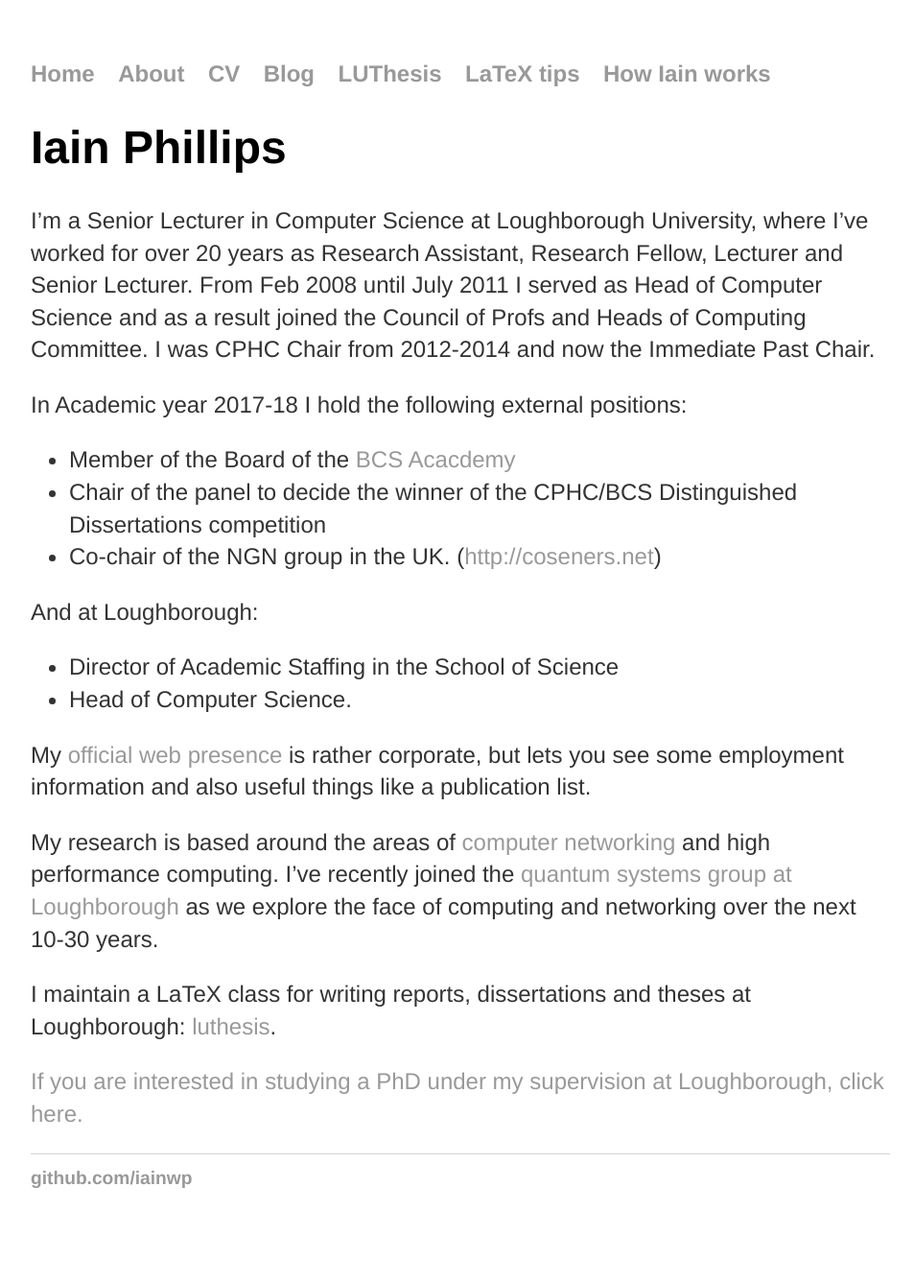
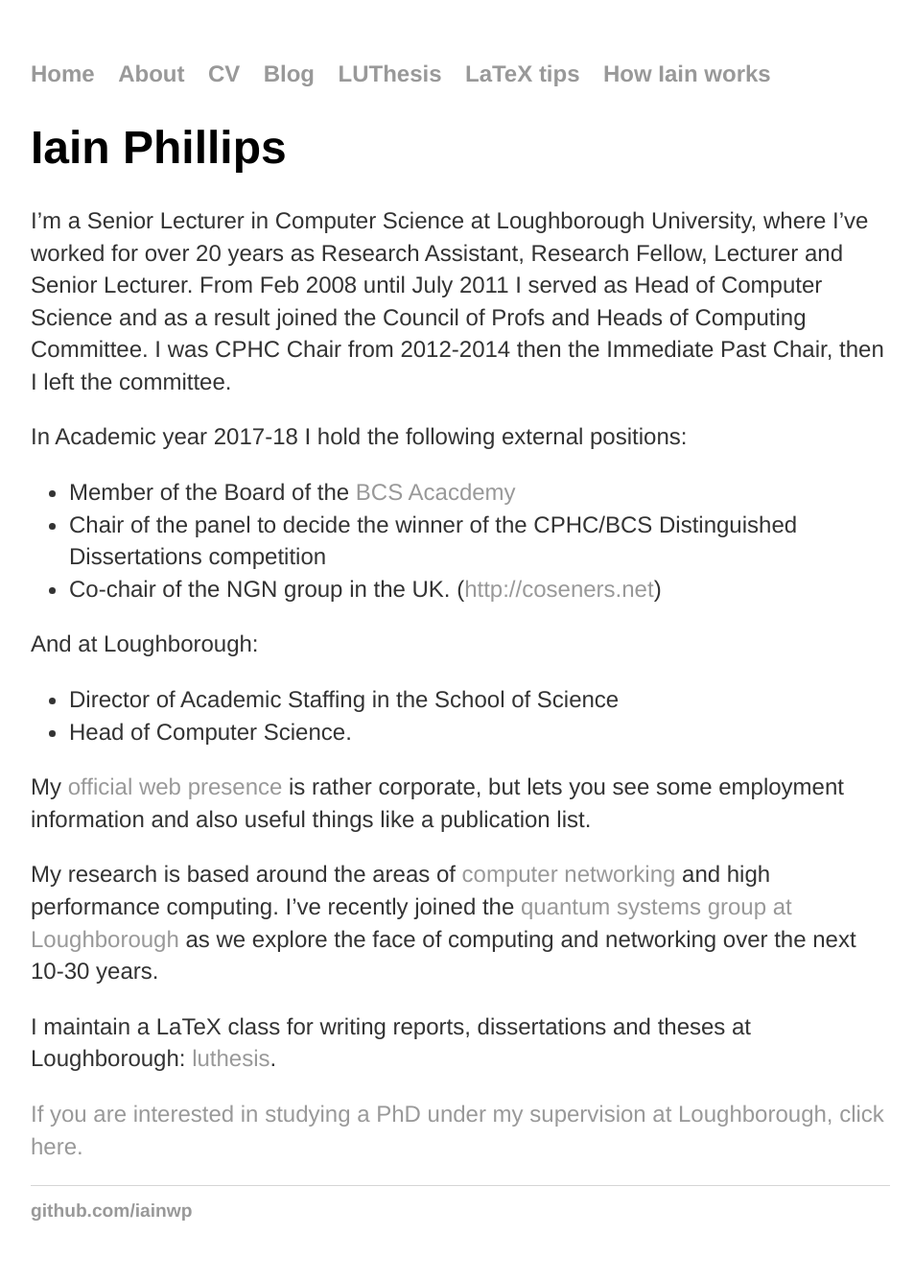
Before and after one commit to iainwp/iainwp.github.io, a Jekyll site: the page built from about/index.md, in a window 1280 px wide. Shown: the whole page at 96% size, without its empty margins (160-1113 px from the left). Built offline with Jekyll 4.4.1, drawn with Linux system fonts in a browser that asks for light colours; before the commit the page ends 1302 px from its top, so only the background shows below that.

Commit message:
update to positions

```diff
--- a/about/index.md
+++ b/about/index.md
@@ -11,7 +11,7 @@ where I've worked for over 20 years as Research Assistant, Research
 Fellow, Lecturer and Senior Lecturer. From Feb 2008 until July 2011 I
 served as Head of Computer Science and as a result joined the Council of
 Profs and Heads of Computing Committee. I was CPHC Chair from 2012-2014
-and now the Immediate Past Chair.
+then the Immediate Past Chair, then I left the committee.
 
 In Academic year 2017-18 I hold the following external positions:
 
```
